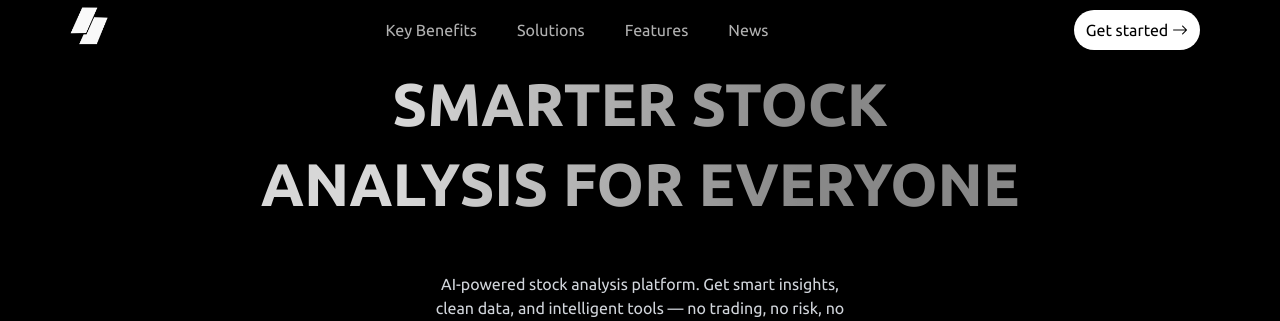
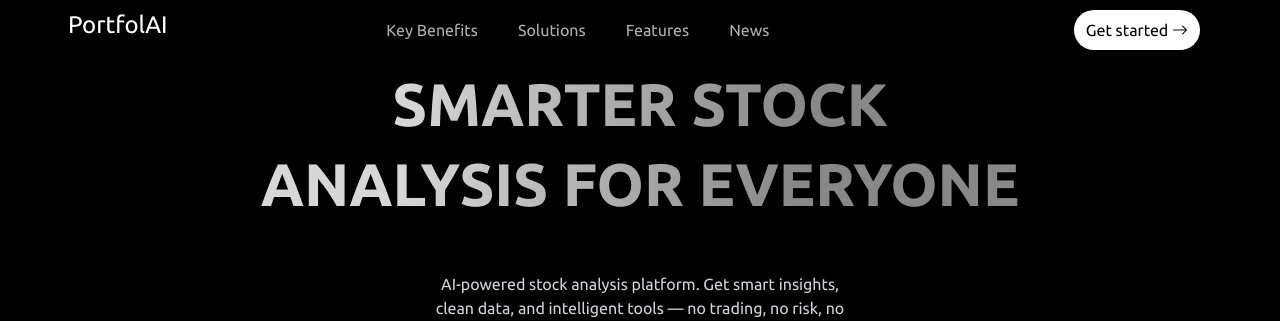
Before and after one commit to eduran04/PortfolAI-CS4300-Fall-2024-Group-4, a Django app: page / in a window 1280 px wide. Shown: the top 321 px of the page. Run offline with Django 5.2, Linux system fonts and the light colour scheme; some libraries are stand-ins or nearby versions.

Commit message:
Included PortfolAI Branding

```diff
--- a/portfolai/templates/home.html
+++ b/portfolai/templates/home.html
@@ -23,9 +23,6 @@
             <div class="flex items-center justify-between h-16">
                 <div class="flex items-center">
                     <a href="{% url 'landing' %}" class="flex-shrink-0 text-2xl font-bold text-indigo-600 dark:text-indigo-400">
-                        <svg xmlns="http://www.w3.org/2000/svg" fill="none" viewBox="0 0 24 24" stroke-width="1.5" stroke="currentColor" class="w-8 h-8 inline-block">
-                            <path stroke-linecap="round" stroke-linejoin="round" d="M2.25 18 9 11.25l4.306 4.306a11.95 11.95 0 0 1 5.814-5.518l2.74-1.22m0 0-5.94-2.281m5.94 2.28-2.28 5.941" />
-                        </svg>
                         PortfolAI
                     </a>
                 </div>
--- a/portfolai/templates/landing.html
+++ b/portfolai/templates/landing.html
@@ -29,8 +29,8 @@
 
     <!-- Header -->
     <header class="tw-max-w-lg:tw-px-4 tw-max-w-lg:tw-mr-auto tw-absolute tw-top-0 tw-z-20 tw-flex tw-h-[60px] tw-w-full tw-bg-opacity-0 tw-px-[5%] lg:tw-justify-around">
-        <a class="tw-h-[50px] tw-w-[50px] tw-p-[4px]" href="{% url 'landing' %}">
-            <img src="{% static 'landing/assets/logo.png' %}" alt="PortfolAI logo" class="tw-object tw-h-full tw-w-full" />
+        <a class="tw-h-[50px] tw-w-[50px] tw-p-[4px] tw-flex tw-items-center tw-justify-center" href="{% url 'landing' %}">
+            <span class="tw-text-2xl tw-font-bold tw-text-white">PortfolAI</span>
         </a>
         <div class="collapsible-header animated-collapse max-lg:tw-shadow-md" id="collapsed-header-items">
             <div class="tw-flex tw-h-full tw-w-max tw-gap-5 tw-text-base max-lg:tw-mt-[30px] max-lg:tw-flex-col max-lg:tw-place-items-end max-lg:tw-gap-5 lg:tw-mx-auto lg:tw-place-items-center">
@@ -638,12 +638,7 @@
             <div
                 class="tw-flex tw-h-full tw-w-[250px] tw-flex-col tw-place-items-center tw-gap-6 max-md:tw-w-full"
             >
-                <img
-                    src="{% static 'landing/assets/logo.png' %}"
-                    alt="PortfolAI logo"
-                    srcset=""
-                    class="tw-max-w-[120px]"
-                />
+                <span class="tw-text-4xl tw-font-bold tw-text-white">PortfolAI</span>
                 <div>
                     AI-Powered Stock Analysis
                     <br />
```
